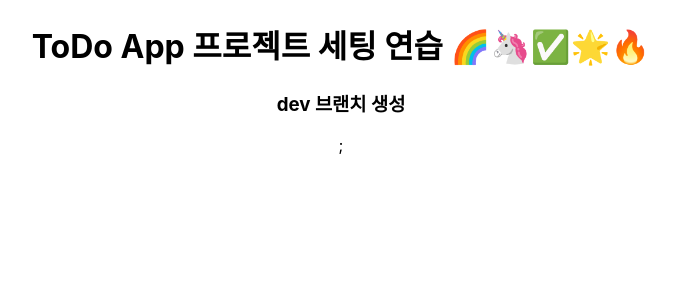
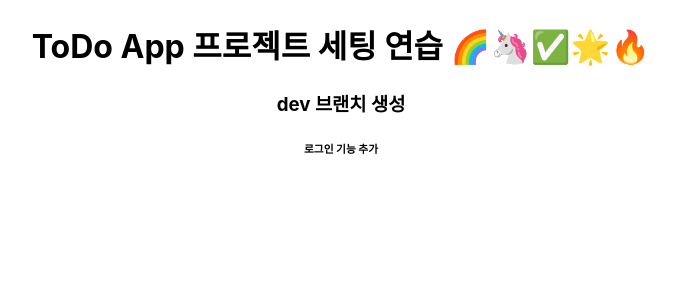
Before and after one commit to Pikadev1771/project-setting-todo-app, a JavaScript app: page / in a window 1280 px wide. Shown: the top 300 px of the page, without its empty margins (299-975 px from the left). Built offline with nearby package versions, Linux system fonts and the light colour scheme.

Commit message:
feat: login 기능 추가

```diff
--- a/src/App.js
+++ b/src/App.js
@@ -4,7 +4,8 @@ function App() {
   return (
     <div className="App">
       <h1>ToDo App 프로젝트 세팅 연습 🌈🦄✅🌟🔥</h1>
-      <h3>dev 브랜치 생성</h3>;
+      <h3>dev 브랜치 생성</h3>
+      <h6>로그인 기능 추가</h6>
     </div>
   );
 }
```
